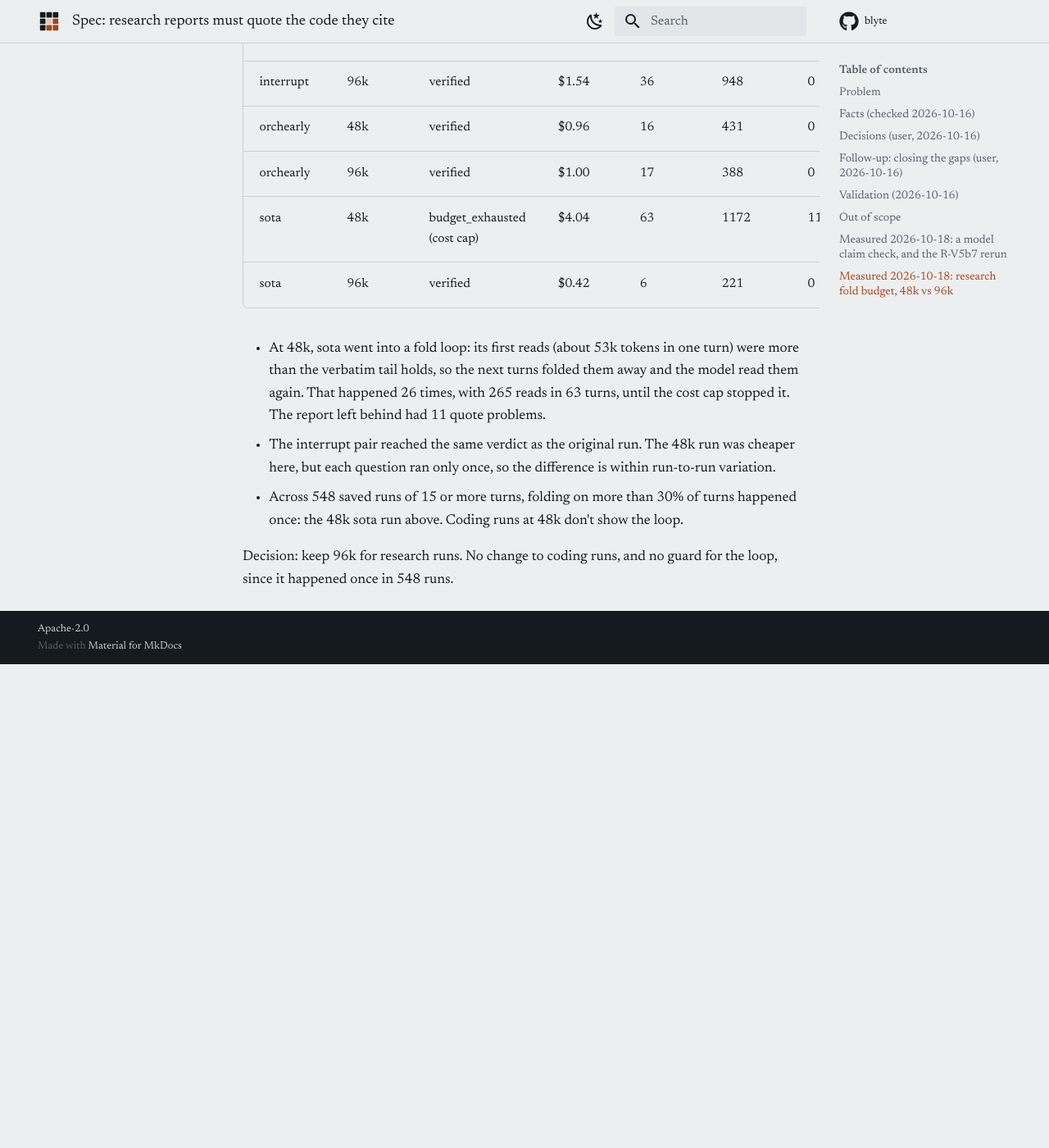
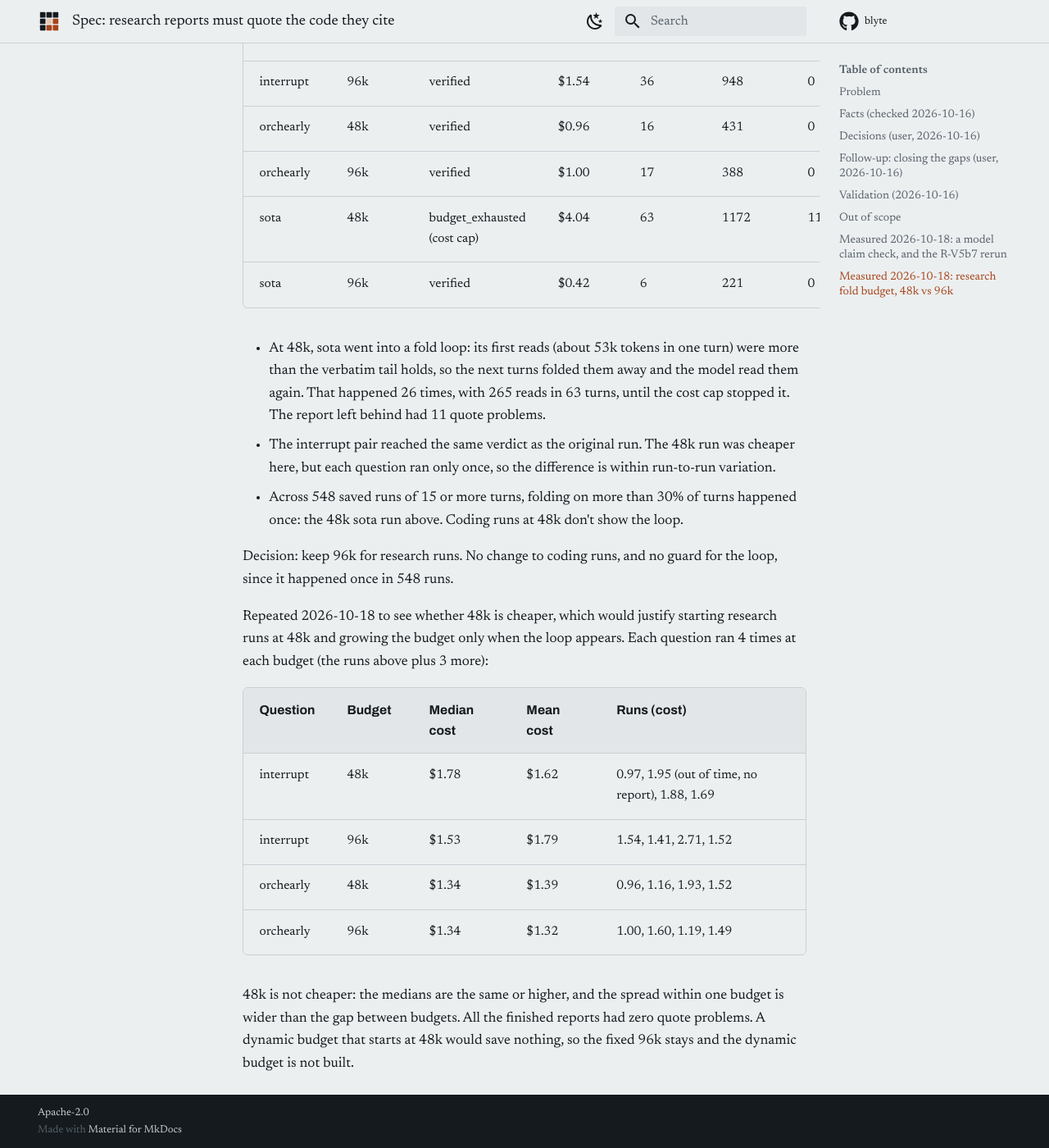
Before and after one commit to dnf0/blyte, an MkDocs documentation site: the page built from docs/specs/2026-10-16-research-quote-check.md, in a window 1280 px wide and 1400 px high, scrolled down 4432 px. Shown: the whole window at 82% size. Built offline with MkDocs 1.6.1 and Material for MkDocs 9.7.7, drawn with Linux system fonts in a browser that asks for light colours; comment, search, counter and statistics services are not loaded; before the commit the page ends 5242 px from its top, so only the background shows below that.

Commit message:
docs(spec): fold budget repeated, 48k is not cheaper (#293)
Co-authored-by: Claude Opus 5.5 <noreply@anthropic.com>

```diff
--- a/docs/specs/2026-10-16-research-quote-check.md
+++ b/docs/specs/2026-10-16-research-quote-check.md
@@ -146,3 +146,17 @@ Three earlier research questions (R-interrupt2, R-orchearly, R-sota), each run o
 
 Decision: keep 96k for research runs. No change to coding runs, and no guard for the loop, since it
 happened once in 548 runs.
+
+Repeated 2026-10-18 to see whether 48k is cheaper, which would justify starting research runs at 48k and
+growing the budget only when the loop appears. Each question ran 4 times at each budget (the runs above plus 3 more):
+
+| Question | Budget | Median cost | Mean cost | Runs (cost) |
+|---|---|---|---|---|
+| interrupt | 48k | $1.78 | $1.62 | 0.97, 1.95 (out of time, no report), 1.88, 1.69 |
+| interrupt | 96k | $1.53 | $1.79 | 1.54, 1.41, 2.71, 1.52 |
+| orchearly | 48k | $1.34 | $1.39 | 0.96, 1.16, 1.93, 1.52 |
+| orchearly | 96k | $1.34 | $1.32 | 1.00, 1.60, 1.19, 1.49 |
+
+48k is not cheaper: the medians are the same or higher, and the spread within one budget is wider than
+the gap between budgets. All the finished reports had zero quote problems. A dynamic budget that starts at
+48k would save nothing, so the fixed 96k stays and the dynamic budget is not built.
```
